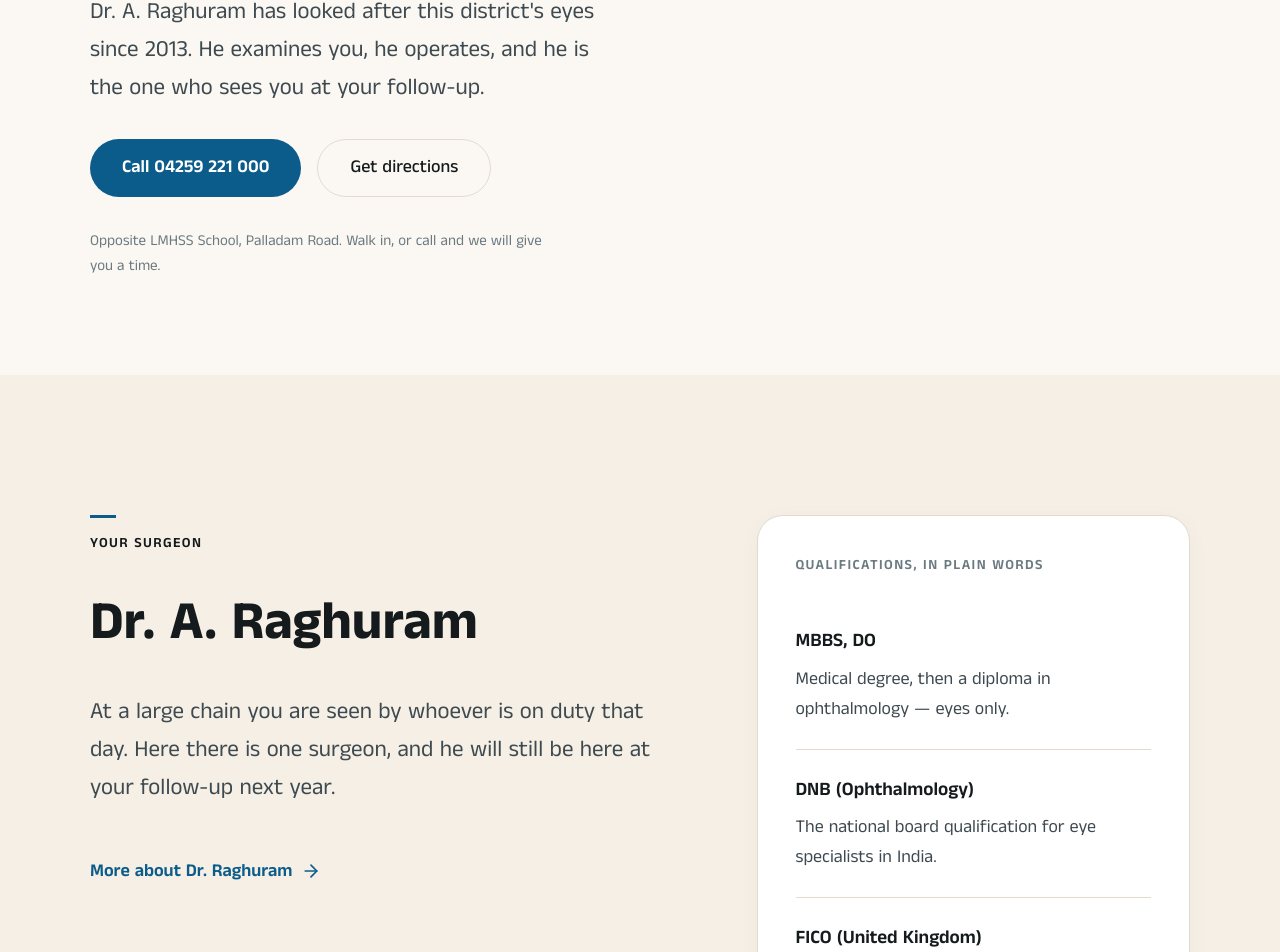
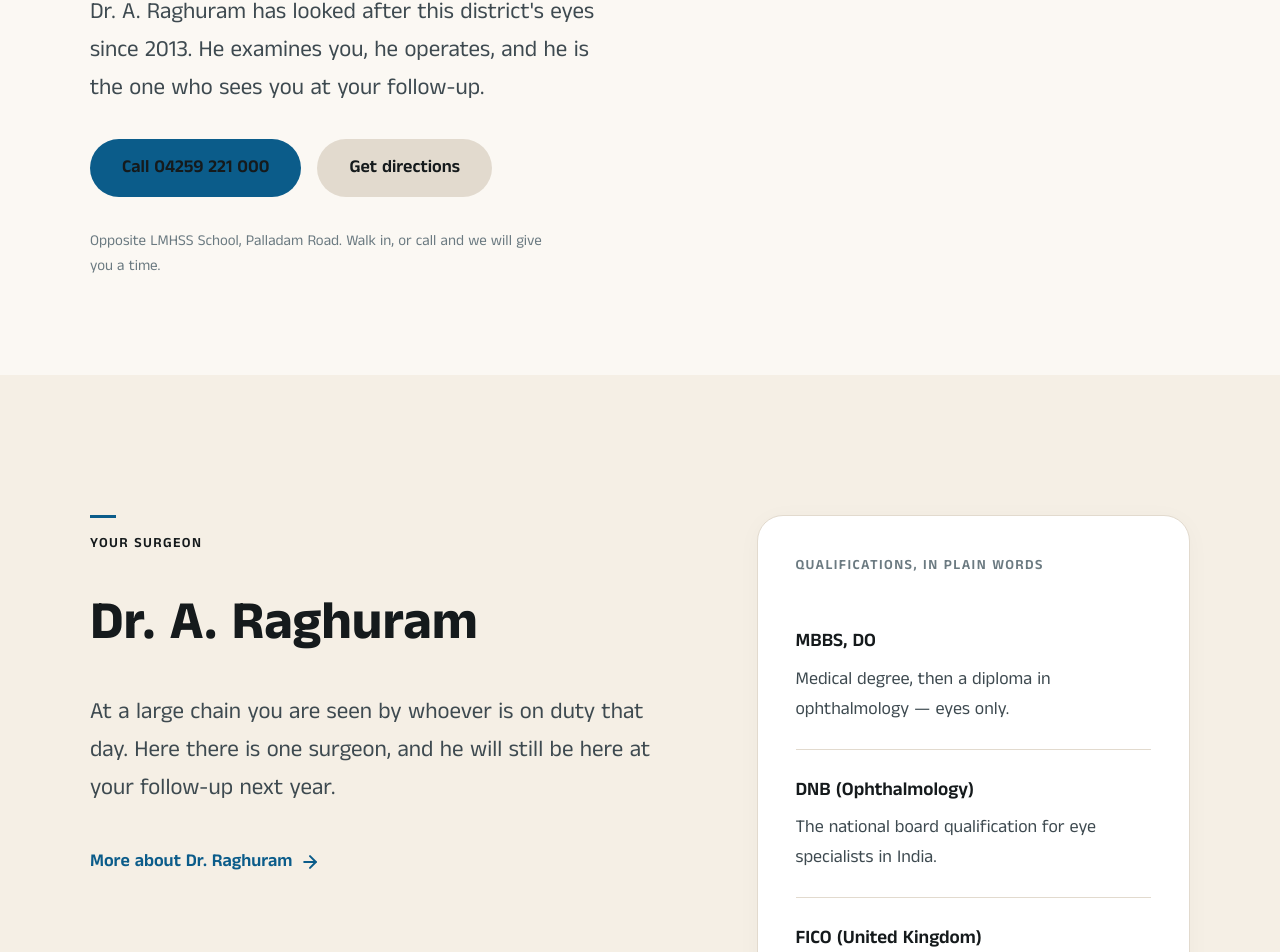
Before and after one commit to aswin-dev-fsd/andavar_v1, a Next.js app: page /en in a window 1280 px wide. Shown: the part 813-1765 px from the top of the page. Built offline with nearby package versions, Linux system fonts and the light colour scheme.

Commit message:
fix: next 15+ async params type and ButtonProps target

```diff
--- a/app/[locale]/layout.tsx
+++ b/app/[locale]/layout.tsx
@@ -13,7 +13,7 @@ export default async function LocaleLayout({
   params
 }: {
   children: ReactNode;
-  params: {locale: string};
+  params: Promise<{locale: string}>;
 }) {
   const {locale} = await params;
 
--- a/components/design/Buttons.tsx
+++ b/components/design/Buttons.tsx
@@ -1,63 +1,89 @@
 import React from 'react';
-import Link from 'next/link';
+import { Link } from '@/i18n/routing';
 
-interface ButtonProps extends React.ButtonHTMLAttributes<HTMLButtonElement> {
+interface ButtonProps {
   href?: string;
+  onClick?: () => void;
+  children: React.ReactNode;
+  className?: string;
+  target?: string;
   icon?: React.ReactNode;
-  children: React.ReactNode;
 }
 
-export function PrimaryButton({ href, icon, children, className = '', ...props }: ButtonProps) {
-  const baseClasses = "inline-flex items-center justify-center min-h-[58px] px-8 rounded-full bg-[var(--color-blue)] text-white font-semibold transition-transform duration-250 hover:-translate-y-[2px] active:translate-y-0 min-w-[48px]";
+export function PrimaryButton({ href, onClick, children, className = '', target, icon }: ButtonProps) {
+  const baseClasses = "inline-flex items-center justify-center min-h-[58px] px-8 rounded-full bg-[var(--color-blue)] text-[var(--color-surface)] font-semibold transition-transform duration-250 hover:-translate-y-[2px] active:translate-y-0 min-w-[48px] text-body";
 
   if (href) {
+    if (href.startsWith('http') || href.startsWith('tel:')) {
+      return (
+        <a href={href} target={target} rel={target === '_blank' ? 'noopener noreferrer' : undefined} className={`${baseClasses} ${className}`.trim()}>
+          {children}
+        </a>
+      );
+    }
     return (
-      <Link href={href} className={`${baseClasses} ${className}`}>
-        {icon && <span className="mr-2">{icon}</span>}
+      <Link href={href} className={`${baseClasses} ${className}`.trim()}>
         {children}
       </Link>
     );
   }
 
   return (
-    <button className={`${baseClasses} ${className}`} {...props}>
-      {icon && <span className="mr-2">{icon}</span>}
+    <button onClick={onClick} className={`${baseClasses} ${className}`.trim()}>
       {children}
     </button>
   );
 }
 
-export function GhostButton({ href, icon, children, className = '', ...props }: ButtonProps) {
-  const baseClasses = "inline-flex items-center justify-center min-h-[58px] px-8 rounded-full border-[1.5px] border-[var(--color-line)] bg-transparent text-[var(--color-ink)] font-medium transition-transform duration-250 hover:-translate-y-[2px] active:translate-y-0 min-w-[48px]";
+export function GhostButton({ href, onClick, children, className = '', target, icon }: ButtonProps) {
+  const baseClasses = "inline-flex items-center justify-center min-h-[58px] px-8 rounded-full bg-[var(--color-line)] text-[var(--color-ink)] font-semibold transition-transform duration-250 hover:-translate-y-[2px] active:translate-y-0 text-body";
 
   if (href) {
+    if (href.startsWith('http') || href.startsWith('tel:')) {
+      return (
+        <a href={href} target={target} rel={target === '_blank' ? 'noopener noreferrer' : undefined} className={`${baseClasses} ${className}`.trim()}>
+          {children}
+        </a>
+      );
+    }
     return (
-      <Link href={href} className={`${baseClasses} ${className}`}>
-        {icon && <span className="mr-2">{icon}</span>}
+      <Link href={href} className={`${baseClasses} ${className}`.trim()}>
         {children}
       </Link>
     );
   }
 
   return (
-    <button className={`${baseClasses} ${className}`} {...props}>
-      {icon && <span className="mr-2">{icon}</span>}
+    <button onClick={onClick} className={`${baseClasses} ${className}`.trim()}>
       {children}
     </button>
   );
 }
 
-export function ArrowLink({ href, children, className = '' }: { href: string, children: React.ReactNode, className?: string }) {
+export function ArrowLink({ href, children, className = '', target }: ButtonProps) {
+  const baseClasses = "inline-flex items-center gap-2 text-[var(--color-blue)] font-semibold transition-transform duration-250 hover:translate-x-1 group text-body";
+
+  const content = (
+    <>
+      {children}
+      <svg width="20" height="20" viewBox="0 0 20 20" fill="none" className="transition-transform duration-250 group-hover:translate-x-1">
+        <path d="M4.16669 10H15.8334" stroke="currentColor" strokeWidth="2" strokeLinecap="round" strokeLinejoin="round"/>
+        <path d="M10 4.16666L15.8333 9.99999L10 15.8333" stroke="currentColor" strokeWidth="2" strokeLinecap="round" strokeLinejoin="round"/>
+      </svg>
+    </>
+  );
+
+  if (href?.startsWith('http') || href?.startsWith('tel:')) {
+    return (
+      <a href={href} target={target} rel={target === '_blank' ? 'noopener noreferrer' : undefined} className={`${baseClasses} ${className}`.trim()}>
+        {content}
+      </a>
+    );
+  }
+
   return (
-    <Link
-      href={href}
-      className={`group inline-flex items-center text-[var(--color-blue)] font-semibold gap-[9px] hover:gap-[15px] transition-all duration-300 min-h-[48px] ${className}`}
-    >
-      {children}
-      <svg width="20" height="20" viewBox="0 0 24 24" fill="none" stroke="currentColor" strokeWidth="2" strokeLinecap="round" strokeLinejoin="round">
-        <line x1="5" y1="12" x2="19" y2="12"></line>
-        <polyline points="12 5 19 12 12 19"></polyline>
-      </svg>
+    <Link href={href || "#"} className={`${baseClasses} ${className}`.trim()}>
+      {content}
     </Link>
   );
 }
```
